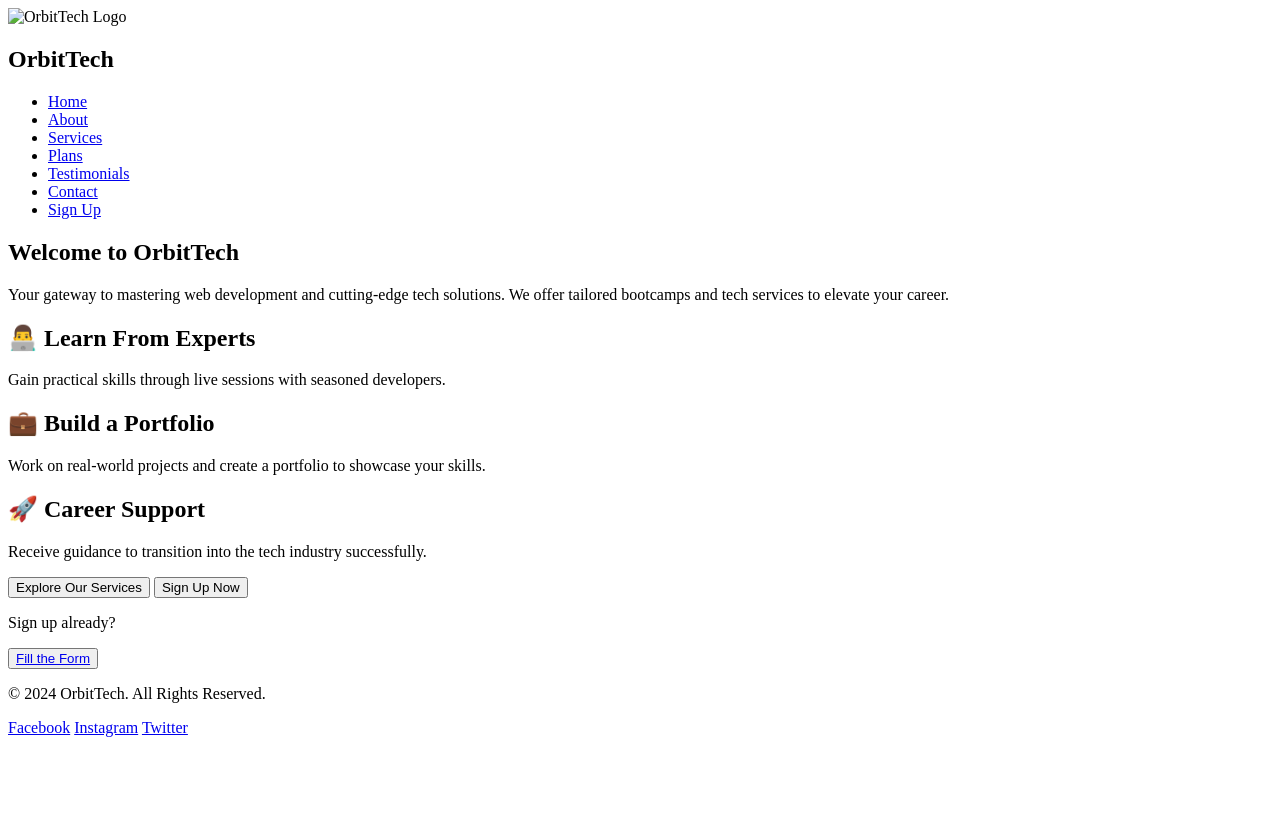
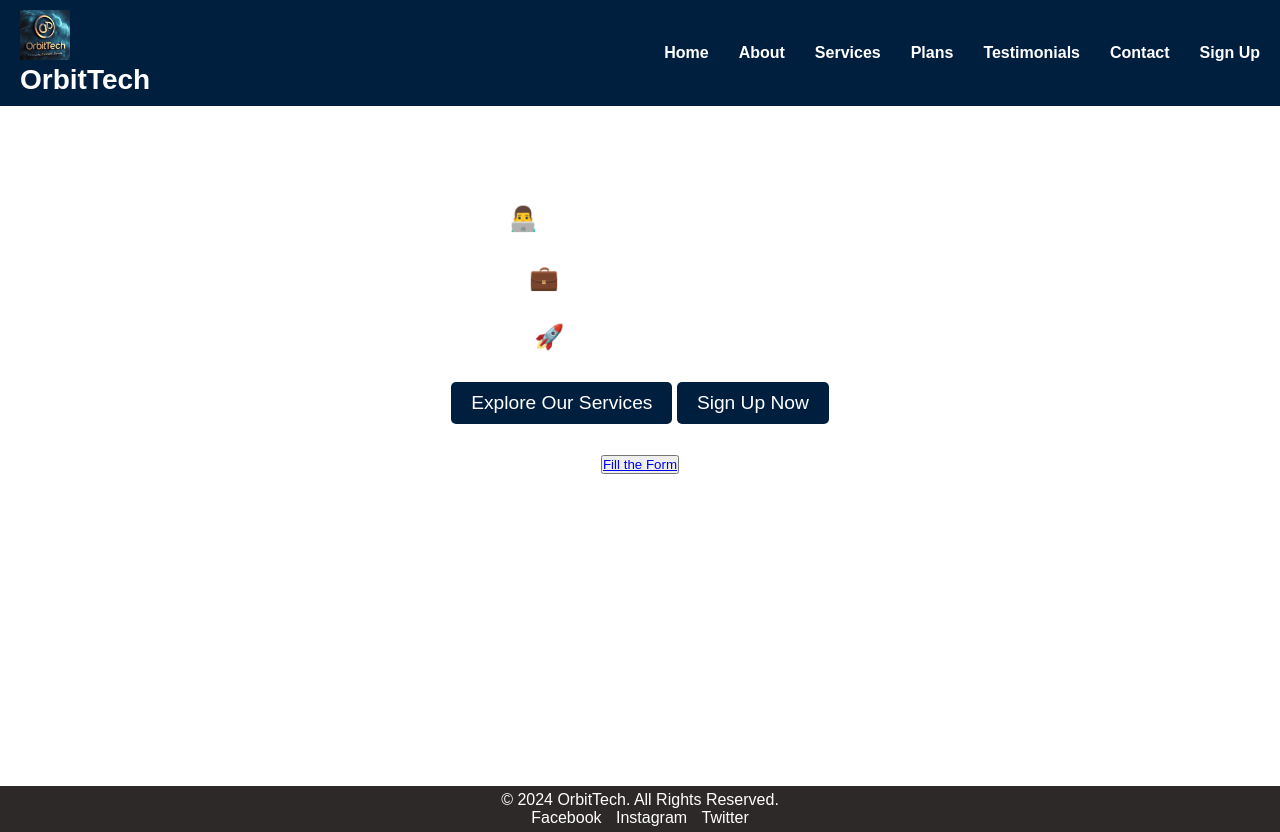
Before and after one commit to Emmyglobal/orbittech, a website: page index.html in a window 1280 px wide. Before the commit the page ends 800 px from the top, so only its background shows below. Drawn offline with Linux system fonts and the light colour scheme.

Commit message:
Update index.html

```diff
--- a/index.html
+++ b/index.html
@@ -6,15 +6,15 @@
     <meta name="description" content="OrbitTech - A leading tech company offering bootcamps and IT solutions to help you become a frontend developer.">
     <meta name="keywords" content="OrbitTech, Frontend Development, HTML, CSS, JavaScript, Bootcamp">
     <title>OrbitTech</title>
-    <link href="./logo_edit.png" rel="icon">
-    <link rel="stylesheet" href="./orbitT.css">
+    <link href="./images/logorbit.png" rel="icon">
+    <link rel="stylesheet" href="./orbitTech.css">
 </head>
 <body>
     <!-- Header Section -->
 <header>
     <nav>
         <div class="logo">
-            <img src="./logo_edit.png" alt="OrbitTech Logo" aria-label="OrbitTech Logo">
+            <img src="./images/logorbit.png" alt="OrbitTech Logo" aria-label="OrbitTech Logo">
             <h1>OrbitTech</h1>
         </div>
         <div class="hamburger" id="hamburger-menu">
```
